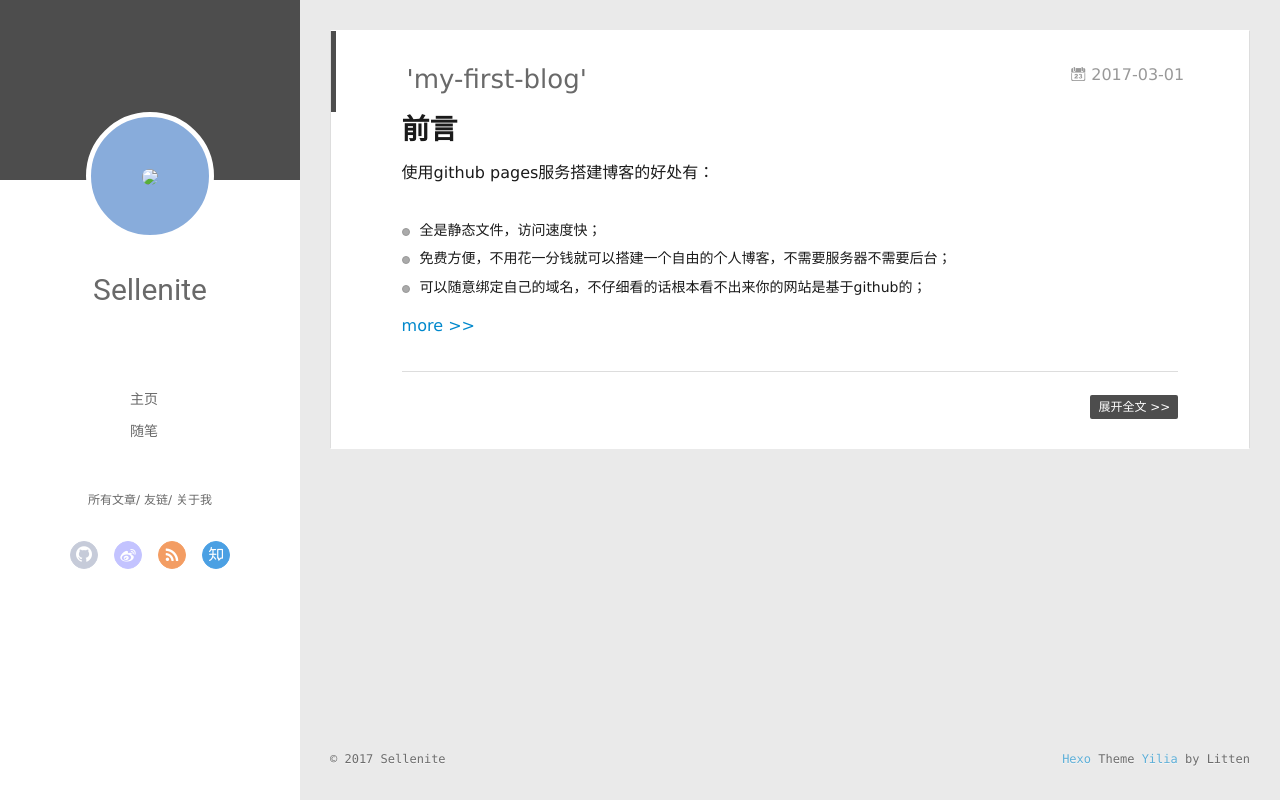
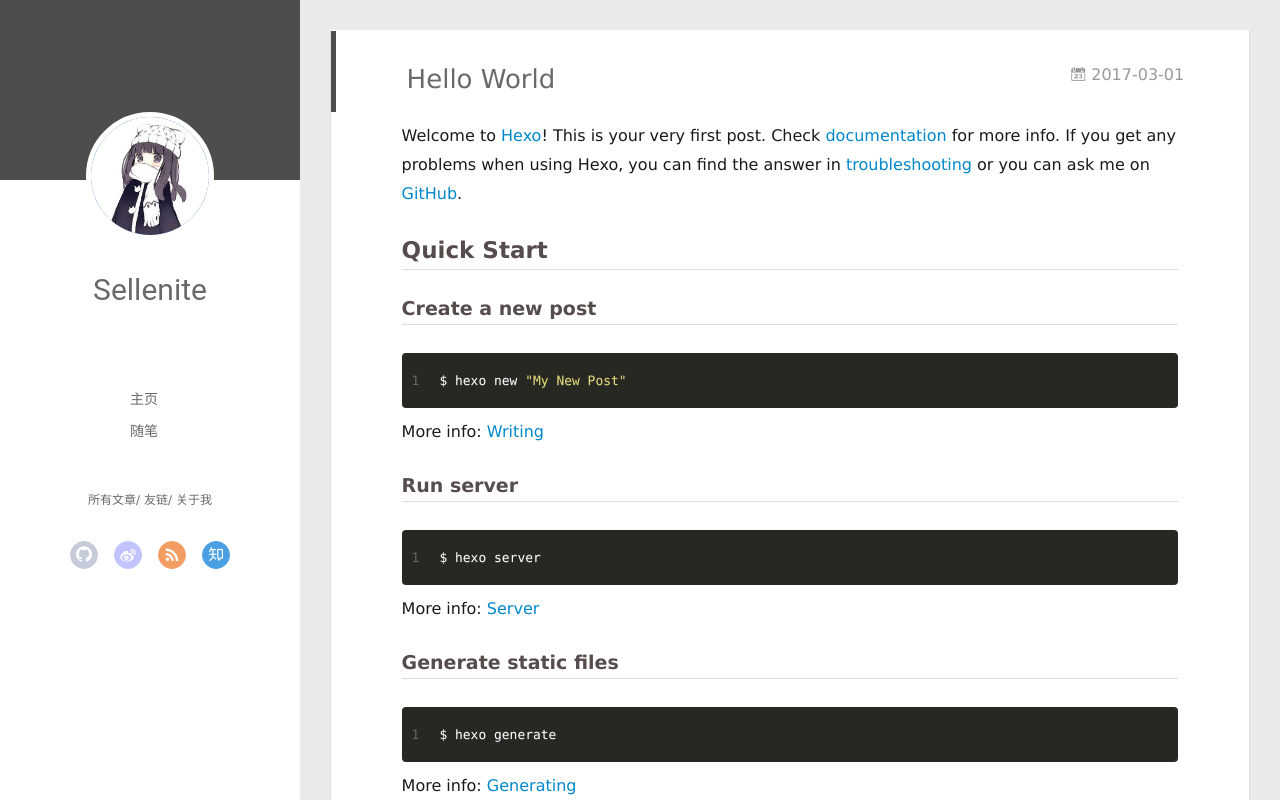
Before and after one commit to Sellenite/Sellenite.github.io, a plain HTML site: page index.html in a window 1280 px wide. Drawn offline with Linux system fonts and the light colour scheme; no server answers.

Commit message:
Site updated: 2017-03-01 12:21:21

```diff
--- a/index.html
+++ b/index.html
@@ -42,7 +42,7 @@
 <div class="intrude-less">
 	<header id="header" class="inner">
 		<a href="/" class="profilepic">
-			<img src="null" class="js-avatar">
+			<img src="img/myAvater.jpg" class="js-avatar">
 		</a>
 		<hgroup>
 		  <h1 class="header-author"><a href="/">Sellenite</a></h1>
@@ -151,34 +151,35 @@
           <div id="js-content" class="content-ll">
 
 
-    <article id="post-my-first-blog" class="article article-type-post  article-index" itemscope itemprop="blogPost">
+    <article id="post-hello-world" class="article article-type-post  article-index" itemscope itemprop="blogPost">
   <div class="article-inner">
 
       <header class="article-header">
 
 
     <h1 itemprop="name">
-      <a class="article-title" href="/2017/03/01/my-first-blog/">&#39;my-first-blog&#39;</a>
+      <a class="article-title" href="/2017/03/01/hello-world/">Hello World</a>
     </h1>
 
 
 
-        <a href="/2017/03/01/my-first-blog/" class="archive-article-date">
-  	<time datetime="2017-03-01T03:39:28.000Z" itemprop="datePublished"><i class="icon-calendar icon"></i>2017-03-01</time>
+        <a href="/2017/03/01/hello-world/" class="archive-article-date">
+  	<time datetime="2017-03-01T02:24:54.833Z" itemprop="datePublished"><i class="icon-calendar icon"></i>2017-03-01</time>
 </a>
 
       </header>
 
     <div class="article-entry" itemprop="articleBody">
 
-        <h1 id="前言"><a href="#前言" class="headerlink" title="前言"></a>前言</h1><p>使用github pages服务搭建博客的好处有：</p>
-<ol>
-<li>全是静态文件，访问速度快；</li>
-<li>免费方便，不用花一分钱就可以搭建一个自由的个人博客，不需要服务器不需要后台；</li>
-<li>可以随意绑定自己的域名，不仔细看的话根本看不出来你的网站是基于github的；</li>
-</ol>
-
-          <a class="article-more-a" href="/2017/03/01/my-first-blog/#more">more >></a>
+        <p>Welcome to <a href="https://hexo.io/" target="_blank" rel="external">Hexo</a>! This is your very first post. Check <a href="https://hexo.io/docs/" target="_blank" rel="external">documentation</a> for more info. If you get any problems when using Hexo, you can find the answer in <a href="https://hexo.io/docs/troubleshooting.html" target="_blank" rel="external">troubleshooting</a> or you can ask me on <a href="https://github.com/hexojs/hexo/issues" target="_blank" rel="external">GitHub</a>.</p>
+<h2 id="Quick-Start"><a href="#Quick-Start" class="headerlink" title="Quick Start"></a>Quick Start</h2><h3 id="Create-a-new-post"><a href="#Create-a-new-post" class="headerlink" title="Create a new post"></a>Create a new post</h3><figure class="highlight bash"><table><tr><td class="gutter"><pre><div class="line">1</div></pre></td><td class="code"><pre><div class="line">$ hexo new <span class="string">"My New Post"</span></div></pre></td></tr></table></figure>
+<p>More info: <a href="https://hexo.io/docs/writing.html" target="_blank" rel="external">Writing</a></p>
+<h3 id="Run-server"><a href="#Run-server" class="headerlink" title="Run server"></a>Run server</h3><figure class="highlight bash"><table><tr><td class="gutter"><pre><div class="line">1</div></pre></td><td class="code"><pre><div class="line">$ hexo server</div></pre></td></tr></table></figure>
+<p>More info: <a href="https://hexo.io/docs/server.html" target="_blank" rel="external">Server</a></p>
+<h3 id="Generate-static-files"><a href="#Generate-static-files" class="headerlink" title="Generate static files"></a>Generate static files</h3><figure class="highlight bash"><table><tr><td class="gutter"><pre><div class="line">1</div></pre></td><td class="code"><pre><div class="line">$ hexo generate</div></pre></td></tr></table></figure>
+<p>More info: <a href="https://hexo.io/docs/generating.html" target="_blank" rel="external">Generating</a></p>
+<h3 id="Deploy-to-remote-sites"><a href="#Deploy-to-remote-sites" class="headerlink" title="Deploy to remote sites"></a>Deploy to remote sites</h3><figure class="highlight bash"><table><tr><td class="gutter"><pre><div class="line">1</div></pre></td><td class="code"><pre><div class="line">$ hexo deploy</div></pre></td></tr></table></figure>
+<p>More info: <a href="https://hexo.io/docs/deployment.html" target="_blank" rel="external">Deployment</a></p>
 
 
 
@@ -191,7 +192,7 @@
 
 
         <p class="article-more-link">
-          <a class="article-more-a" href="/2017/03/01/my-first-blog/">展开全文 >></a>
+          <a class="article-more-a" href="/2017/03/01/hello-world/">展开全文 >></a>
         </p>
 
 
```
